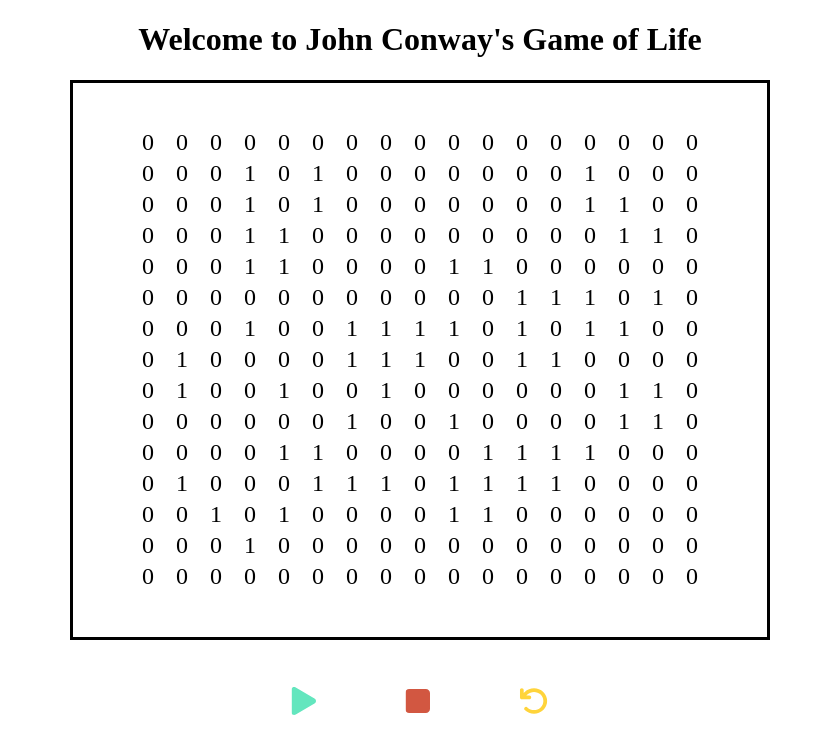
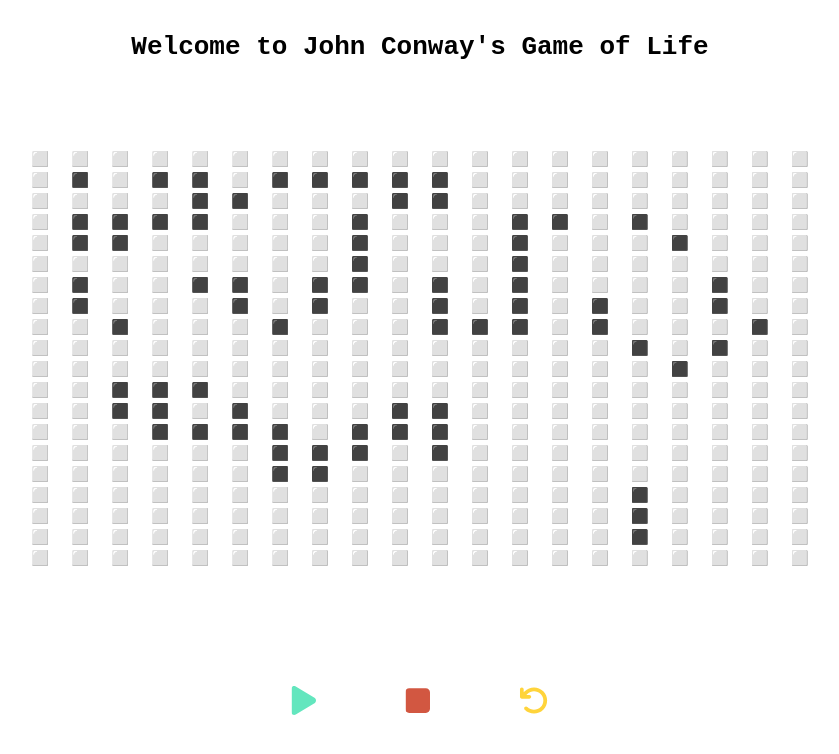
Before and after one commit to DiegoPertierraM/Challenge-w2-5, a website with bundled scripts: page index.html in a window 1280 px wide. Both pictures are taken after a click on the picture 523 px from the left and 700 px from the top of the page. Shown: the whole page, without its empty margins (220-1059 px from the left). Built offline with nearby package versions, Linux system fonts and the light colour scheme.

Commit message:
Update game and generateBoard function

```diff
--- a/helpers.js
+++ b/helpers.js
@@ -1,22 +1,18 @@
 /* eslint-disable max-depth */
-const generateBoard = () => {
-  const grid = [
-    [0, 0, 0, 0, 0, 0, 0, 0, 0, 0, 0, 0, 0, 0, 0, 0, 0],
-    [0, 1, 1, 0, 0, 1, 0, 0, 0, 1, 0, 0, 1, 0, 1, 0, 0],
-    [0, 1, 1, 1, 0, 0, 0, 1, 1, 0, 1, 0, 0, 0, 1, 0, 0],
-    [0, 0, 0, 1, 1, 0, 1, 0, 0, 0, 0, 0, 1, 1, 0, 0, 0],
-    [0, 1, 1, 1, 1, 0, 0, 1, 1, 1, 0, 1, 0, 0, 1, 1, 0],
-    [0, 1, 1, 0, 0, 0, 0, 1, 1, 0, 0, 0, 1, 0, 0, 1, 0],
-    [0, 0, 0, 1, 0, 0, 1, 1, 0, 0, 1, 0, 1, 0, 1, 0, 0],
-    [0, 0, 1, 0, 0, 1, 0, 0, 1, 0, 0, 1, 0, 1, 0, 1, 0],
-    [0, 1, 1, 0, 1, 1, 0, 0, 0, 1, 1, 0, 1, 0, 1, 0, 0],
-    [0, 0, 1, 0, 0, 1, 0, 0, 0, 1, 0, 0, 0, 0, 1, 0, 0],
-    [0, 1, 0, 1, 1, 0, 1, 0, 0, 0, 0, 0, 1, 0, 0, 0, 0],
-    [0, 0, 1, 1, 0, 0, 0, 0, 1, 0, 0, 0, 1, 1, 1, 0, 0],
-    [0, 1, 0, 0, 0, 1, 1, 0, 0, 1, 1, 0, 0, 1, 0, 0, 0],
-    [0, 0, 1, 0, 1, 0, 0, 1, 1, 0, 0, 1, 1, 0, 1, 0, 0],
-    [0, 0, 0, 0, 0, 0, 0, 0, 0, 0, 0, 0, 0, 0, 0, 0, 0],
-  ];
+const generateBoard = (row, col) => {
+  const grid = [];
+  for (let i = 0; i < row; i++) {
+    grid.push([]);
+    for (let j = 0; j < col; j++) {
+      const randomNum = Math.trunc(Math.random() * 2);
+      if (randomNum === 0) {
+        grid[i].push('⬜');
+      } else {
+        grid[i].push('⬛');
+      }
+    }
+  }
+
   return grid;
 };
 
@@ -25,35 +21,35 @@
 
   for (let i = col; i < board[row].length - 1; i++) {
     aliveCounter = 0;
-    if (board[row - 1][col] === 1) {
+    if (board[row - 1][col] === '⬛') {
       aliveCounter++;
     }
 
-    if (board[row - 1][col + 1] === 1) {
+    if (board[row - 1][col + 1] === '⬛') {
       aliveCounter++;
     }
 
-    if (board[row][col + 1] === 1) {
+    if (board[row][col + 1] === '⬛') {
       aliveCounter++;
     }
 
-    if (board[row + 1][col + 1] === 1) {
+    if (board[row + 1][col + 1] === '⬛') {
       aliveCounter++;
     }
 
-    if (board[row + 1][col] === 1) {
+    if (board[row + 1][col] === '⬛') {
       aliveCounter++;
     }
 
-    if (board[row + 1][col - 1] === 1) {
+    if (board[row + 1][col - 1] === '⬛') {
       aliveCounter++;
     }
 
-    if (board[row][col - 1] === 1) {
+    if (board[row][col - 1] === '⬛') {
       aliveCounter++;
     }
 
-    if (board[row - 1][col - 1] === 1) {
+    if (board[row - 1][col - 1] === '⬛') {
       aliveCounter++;
     }
   }
@@ -80,7 +76,7 @@
 };
 
 export const gameOfLife = () => {
-  let gameBoard = generateBoard();
+  let gameBoard = generateBoard(20, 20);
   let table = createTable(gameBoard);
   const htmlBoard = document.querySelector('.game-board');
   const gameBtns = document.querySelector('.game-btns');
@@ -99,23 +95,23 @@
           j < gameBoard[i].length - 1
         ) {
           const aliveCells = countAliveCells(gameBoard, i, j);
-          if (gameBoard[i][j] === 1) {
+          if (gameBoard[i][j] === '⬛') {
             if (aliveCells < 2 || aliveCells > 3) {
-              newBoard[i].push(0);
+              newBoard[i].push('⬜');
             } else {
-              newBoard[i].push(1);
+              newBoard[i].push('⬛');
             }
           }
 
-          if (gameBoard[i][j] === 0) {
+          if (gameBoard[i][j] === '⬜') {
             if (aliveCells === 3) {
-              newBoard[i].push(1);
+              newBoard[i].push('⬛');
             } else {
-              newBoard[i].push(0);
+              newBoard[i].push('⬜');
             }
           }
         } else {
-          newBoard[i].push(0);
+          newBoard[i].push('⬜');
         }
       }
     }
@@ -131,7 +127,7 @@
 
   const onClickStart = () => {
     if (isStarted === false) {
-      intervalId = setInterval(startRound, 750);
+      intervalId = setInterval(startRound, 500);
       isStarted = true;
     }
   };
@@ -141,13 +137,6 @@
     isStarted = false;
   };
 
-  const reset = () => {
-    gameBoard = generateBoard();
-    const newTable = createTable(gameBoard);
-    htmlBoard.replaceChild(table, newTable);
-  };
-
   gameBtns.children[0].addEventListener('click', onClickStart);
   gameBtns.children[1].addEventListener('click', onClickStop);
-  gameBtns.children[2].addEventListener('click', reset);
 };
--- a/style.css
+++ b/style.css
@@ -4,10 +4,12 @@
 
 body {
   margin: 0;
+  font-family: monospace;
 }
 
 header {
   text-align: center;
+  margin-block-start: 2rem;
 }
 
 .game-container {
@@ -24,11 +26,10 @@
   align-items: center;
   width: 700px;
   height: 70vh;
-  border: 3px solid black;
 }
 
 .game-board table {
-  font-size: 1.5rem;
+  font-size: 0.9rem;
 }
 
 .game-board table td {
```
Also changed, not shown: main.test.js (+22 -1 lines).
